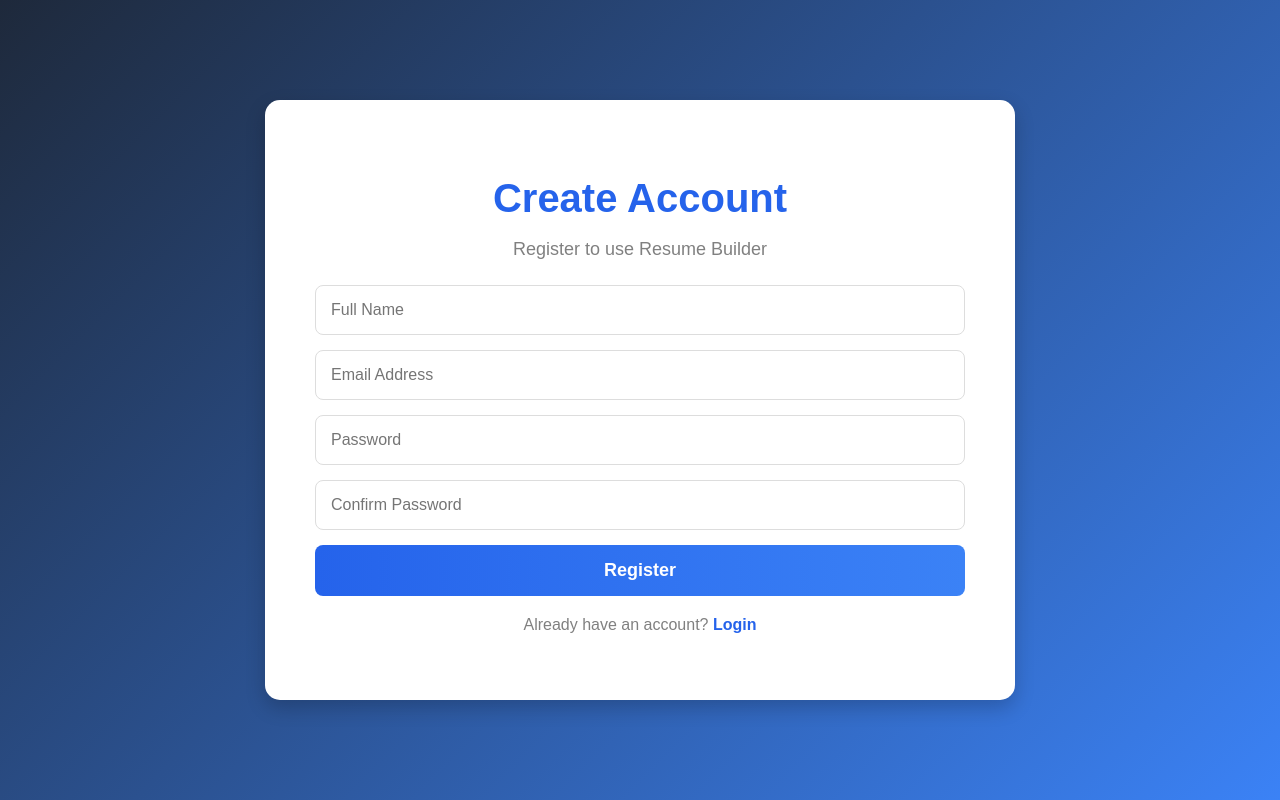
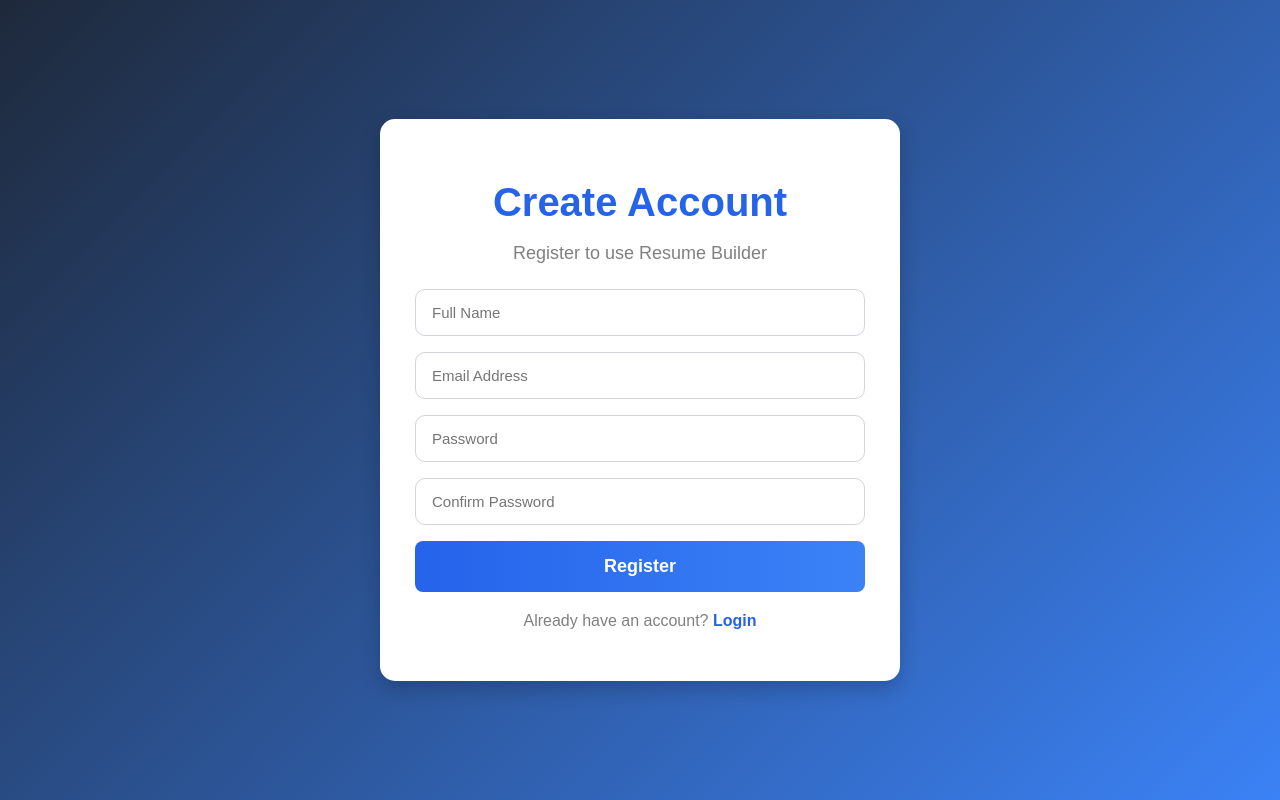
Before and after one commit to janvijasoliya246-beep/resume-builder, a React (Create React App) app: page /#/register in a window 1280 px wide. Built offline with nearby package versions, Linux system fonts and the light colour scheme.

Commit message:
final resume builder

```diff
--- a/src/pages/Login.js
+++ b/src/pages/Login.js
@@ -16,7 +16,9 @@ export default function Login() {
     }
 
     // Get registered user from Local Storage
-    const savedUser = JSON.parse(localStorage.getItem("user"));
+    const savedUser = JSON.parse(
+      localStorage.getItem("registeredUser")
+    );
 
     if (!savedUser) {
       alert("No account found. Please register first.");
--- a/src/pages/Register.js
+++ b/src/pages/Register.js
@@ -2,6 +2,11 @@ import React, { useState } from "react";
 import { useNavigate } from "react-router-dom";
 
 export default function Register() {
+
+    const [name, setName] = useState("");
+    const [email, setEmail] = useState("");
+    const [password, setPassword] = useState("");
+
     const navigate = useNavigate();
 
     const [user, setUser] = useState({
@@ -31,15 +36,6 @@ export default function Register() {
             return;
         }
 
-        localStorage.setItem(
-            "user",
-            JSON.stringify({
-                name,
-                email,
-                password
-            })
-        );
-
         if (user.password !== user.confirmPassword) {
             alert("Passwords do not match");
             return;
@@ -47,11 +43,7 @@ export default function Register() {
 
         localStorage.setItem(
             "registeredUser",
-            JSON.stringify({
-                name: user.name,
-                email: user.email,
-                password: user.password,
-            })
+            JSON.stringify(user)
         );
 
         alert("Registration Successful!");
@@ -71,9 +63,9 @@ export default function Register() {
         >
             <div
                 style={{
-                    width: "650px",
+                    width: "450px",
                     background: "#fff",
-                    padding: "50px",
+                    padding: "35px",
                     borderRadius: "15px",
                     boxShadow: "0 8px 20px rgba(0,0,0,0.2)",
                     textAlign: "center",
@@ -178,10 +170,11 @@ export default function Register() {
 
 const inputStyle = {
     width: "100%",
-    padding: "15px",
-    marginBottom: "15px",
-    borderRadius: "8px",
-    border: "1px solid #ddd",
-    fontSize: "16px",
+    padding: "14px 16px",
+    marginBottom: "16px",
+    borderRadius: "10px",
+    border: "1px solid #d1d5db",
+    fontSize: "15px",
     boxSizing: "border-box",
+    outline: "none",
 };
```
